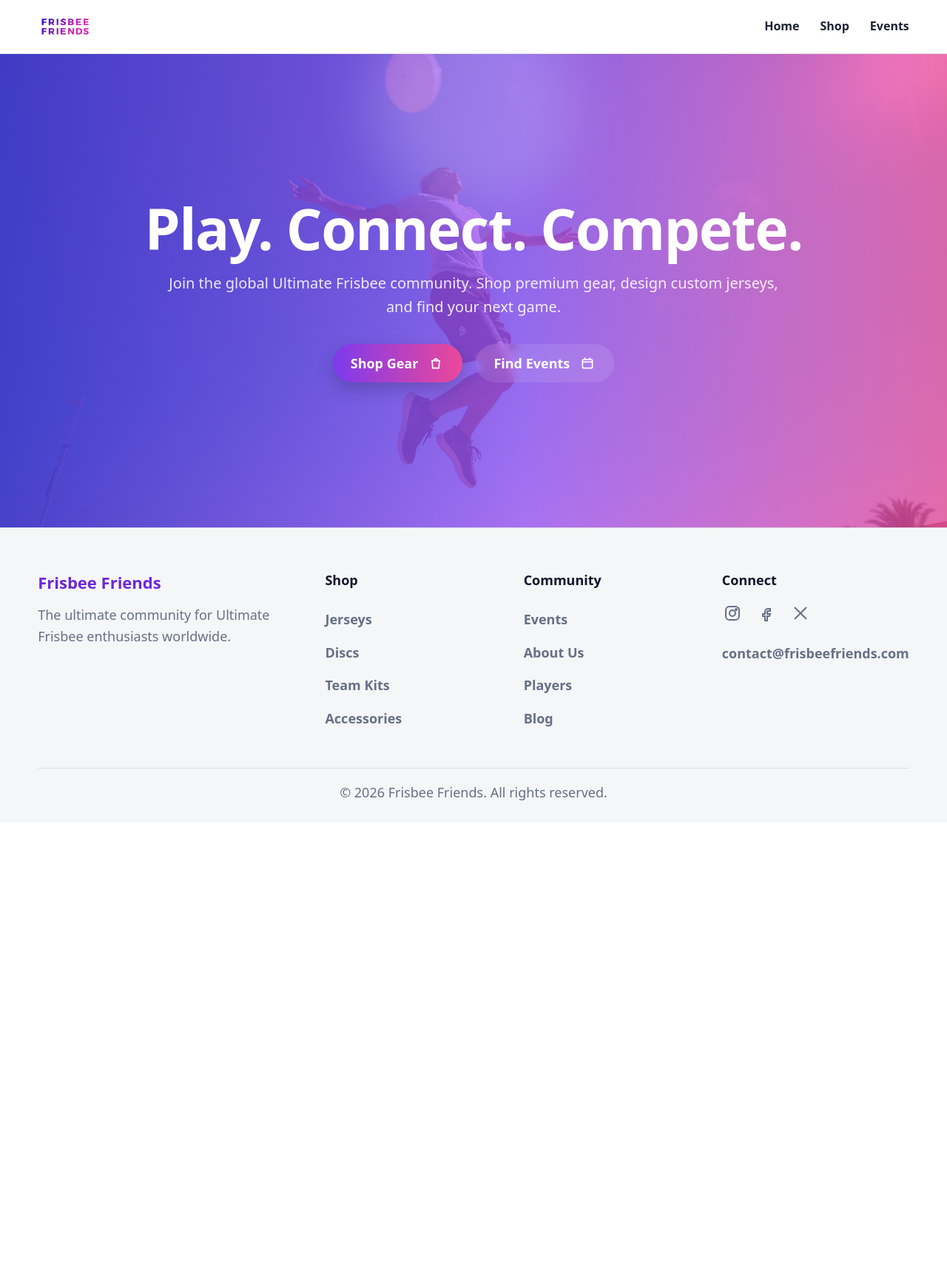
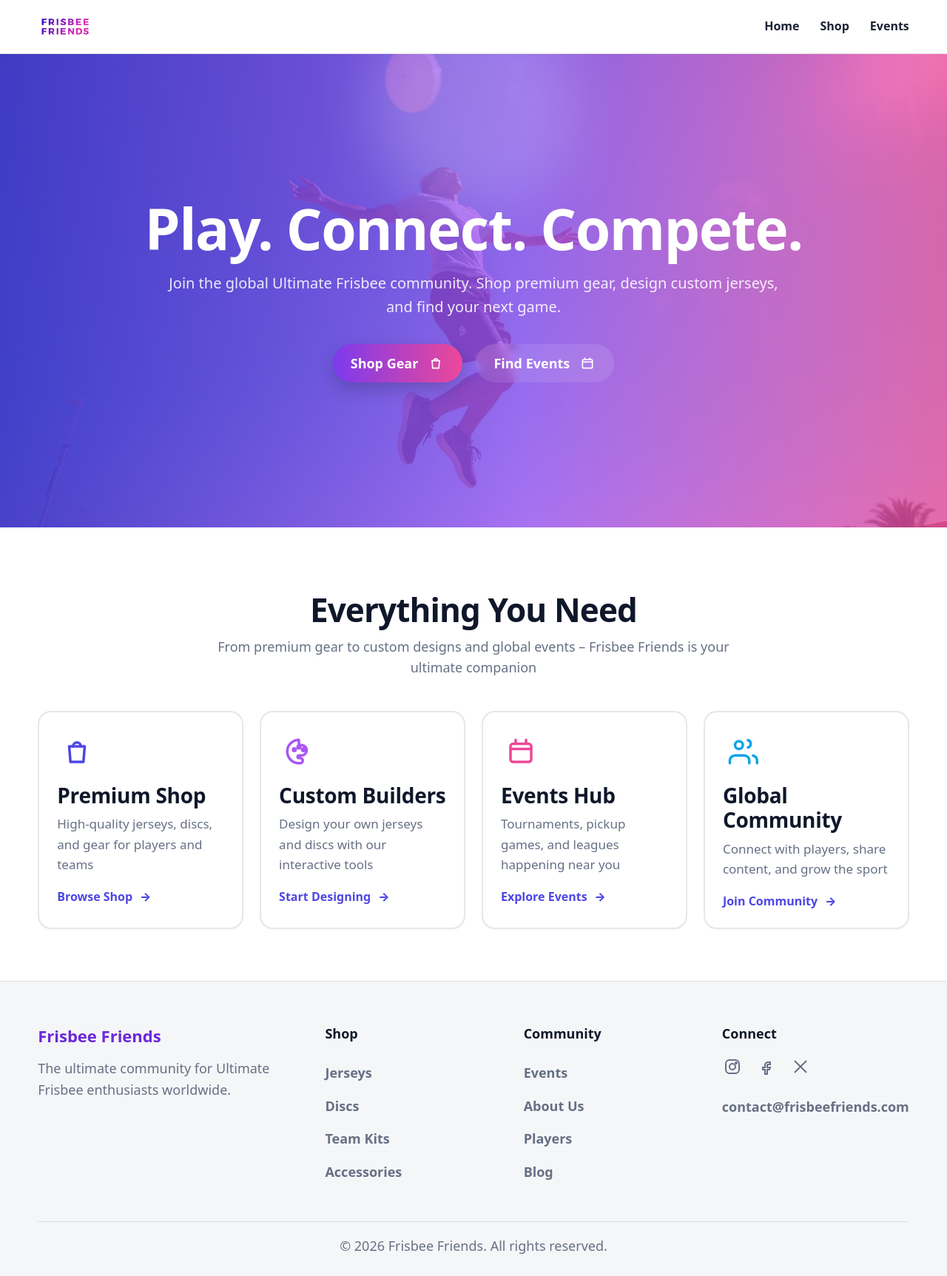
Before and after one commit to KyleManuel/frisbee-friends, a Jekyll site: the page built from index.md, in a window 1280 px wide. Shown: the whole page at 74% size. Built offline with Jekyll 4.4.1, drawn with Linux system fonts in a browser that asks for light colours; before the commit the page ends 1112 px from its top, so only the background shows below that.

Commit message:
section 2

```diff
--- a/assets/css/styles.css
+++ b/assets/css/styles.css
@@ -293,3 +293,103 @@ a{ color:inherit; text-decoration:none; }
   .btn{ width: 100%; justify-content:center; }
   .hero-actions{ width: 100%; }
 }
+
+/* ===== Section 2 ===== */
+.feature-section{
+  background: #ffffff;
+  padding: 86px 0 70px;
+}
+
+.section-head{
+  text-align: center;
+  margin-bottom: 44px;
+}
+
+.section-title{
+  margin: 0 0 10px;
+  font-size: 44px;
+  line-height: 1.15;
+  font-weight: 800;
+  color: var(--text);
+  letter-spacing: -0.02em;
+}
+
+.section-subtitle{
+  margin: 0 auto;
+  max-width: 760px;
+  font-size: 18px;
+  color: var(--muted);
+}
+
+.feature-grid{
+  display: grid;
+  grid-template-columns: repeat(4, 1fr);
+  gap: 22px;
+}
+
+.feature-card{
+  background: #fff;
+  border: 2px solid rgba(15,23,42,.10);
+  border-radius: 18px;
+  padding: 26px 24px 22px;
+  box-shadow: 0 2px 0 rgba(15,23,42,.02);
+}
+
+.feature-card h3{
+  margin: 14px 0 8px;
+  font-size: 28px;
+  line-height: 1.2;
+  font-weight: 800;
+  letter-spacing: -0.01em;
+}
+
+.feature-card p{
+  margin: 0 0 18px;
+  color: var(--muted);
+  font-size: 17px;
+}
+
+.feature-icon{
+  width: 54px;
+  height: 54px;
+  display: inline-flex;
+  align-items: center;
+  justify-content: center;
+}
+
+.feature-icon svg{
+  width: 42px;
+  height: 42px;
+  stroke: currentColor;
+  stroke-linecap: round;
+  stroke-linejoin: round;
+}
+
+.feature-icon--purple{ color:#4f46e5; }
+.feature-icon--pink{ color:#a855f7; }
+.feature-icon--rose{ color:#ec4899; }
+.feature-icon--blue{ color:#0ea5e9; }
+
+.feature-link{
+  display: inline-flex;
+  align-items: center;
+  gap: 10px;
+  font-weight: 800;
+  color: #4f46e5;
+  font-size: 16px;
+}
+
+.feature-link:hover{
+  text-decoration: none;
+  opacity: .9;
+}
+
+/* ===== Responsive: stack vertically on mobile ===== */
+@media (max-width: 1024px){
+  .feature-grid{ grid-template-columns: repeat(2, 1fr); }
+}
+
+@media (max-width: 640px){
+  .feature-grid{ grid-template-columns: 1fr; }
+  .section-title{ font-size: 34px; }
+}
--- a/index.md
+++ b/index.md
@@ -40,3 +40,77 @@ title: Home
     </div>
   </div>
 </section>
+
+<section class="feature-section">
+  <div class="container">
+    <div class="section-head">
+      <h2 class="section-title">Everything You Need</h2>
+      <p class="section-subtitle">
+        From premium gear to custom designs and global events – Frisbee Friends is your ultimate companion
+      </p>
+    </div>
+
+    <div class="feature-grid">
+      <!-- Card 1 -->
+      <article class="feature-card">
+        <div class="feature-icon feature-icon--purple" aria-hidden="true">
+          <!-- shopping bag -->
+          <svg viewBox="0 0 24 24" fill="none" stroke-width="2">
+            <path d="M6 8h12l-1 12H7L6 8z"></path>
+            <path d="M9 8a3 3 0 0 1 6 0"></path>
+          </svg>
+        </div>
+        <h3>Premium Shop</h3>
+        <p>High-quality jerseys, discs, and gear for players and teams</p>
+        <a class="feature-link" href="{{ '/shop/' | relative_url }}">Browse Shop <span aria-hidden="true">→</span></a>
+      </article>
+
+      <!-- Card 2 -->
+      <article class="feature-card">
+        <div class="feature-icon feature-icon--pink" aria-hidden="true">
+          <!-- palette -->
+          <svg viewBox="0 0 24 24" fill="none" stroke-width="2">
+            <path d="M12 3a9 9 0 1 0 0 18h1a2 2 0 0 0 0-4h-1a1 1 0 0 1 0-2h2a4 4 0 0 0 0-8h-2z"></path>
+            <circle cx="8.5" cy="10.5" r="1"></circle>
+            <circle cx="12" cy="8.5" r="1"></circle>
+            <circle cx="15.5" cy="10.5" r="1"></circle>
+          </svg>
+        </div>
+        <h3>Custom Builders</h3>
+        <p>Design your own jerseys and discs with our interactive tools</p>
+        <a class="feature-link" href="{{ '/jersey-builder/' | relative_url }}">Start Designing <span aria-hidden="true">→</span></a>
+      </article>
+
+      <!-- Card 3 -->
+      <article class="feature-card">
+        <div class="feature-icon feature-icon--rose" aria-hidden="true">
+          <!-- calendar -->
+          <svg viewBox="0 0 24 24" fill="none" stroke-width="2">
+            <path d="M8 3v3M16 3v3"></path>
+            <rect x="4" y="6" width="16" height="14" rx="2"></rect>
+            <path d="M4 10h16"></path>
+          </svg>
+        </div>
+        <h3>Events Hub</h3>
+        <p>Tournaments, pickup games, and leagues happening near you</p>
+        <a class="feature-link" href="{{ '/events/' | relative_url }}">Explore Events <span aria-hidden="true">→</span></a>
+      </article>
+
+      <!-- Card 4 -->
+      <article class="feature-card">
+        <div class="feature-icon feature-icon--blue" aria-hidden="true">
+          <!-- users -->
+          <svg viewBox="0 0 24 24" fill="none" stroke-width="2">
+            <path d="M17 21v-2a4 4 0 0 0-4-4H6a4 4 0 0 0-4 4v2"></path>
+            <circle cx="9" cy="7" r="3"></circle>
+            <path d="M23 21v-2a4 4 0 0 0-3-3.87"></path>
+            <path d="M16 3.13a3 3 0 0 1 0 5.75"></path>
+          </svg>
+        </div>
+        <h3>Global Community</h3>
+        <p>Connect with players, share content, and grow the sport</p>
+        <a class="feature-link" href="{{ '/community/' | relative_url }}">Join Community <span aria-hidden="true">→</span></a>
+      </article>
+    </div>
+  </div>
+</section>
```
